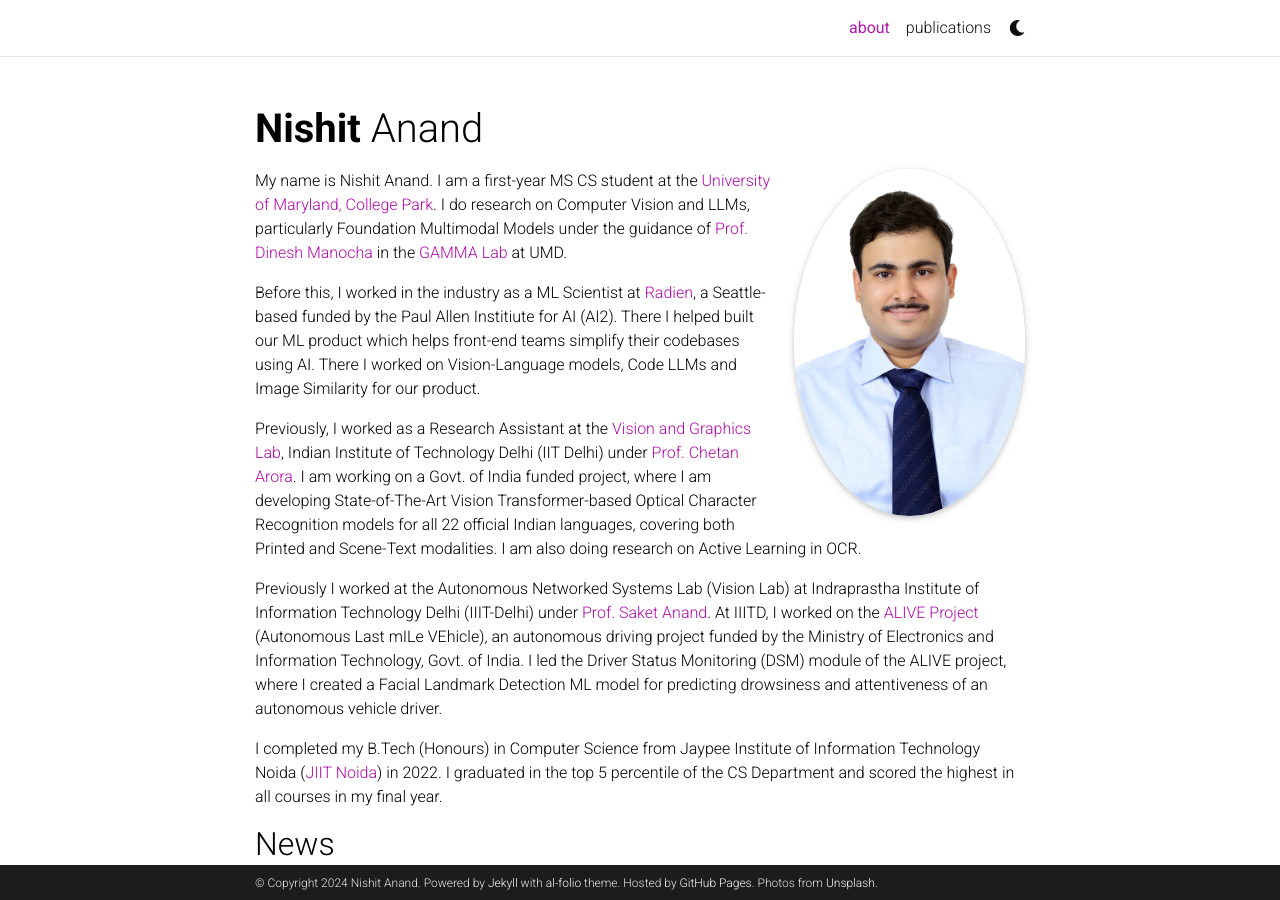
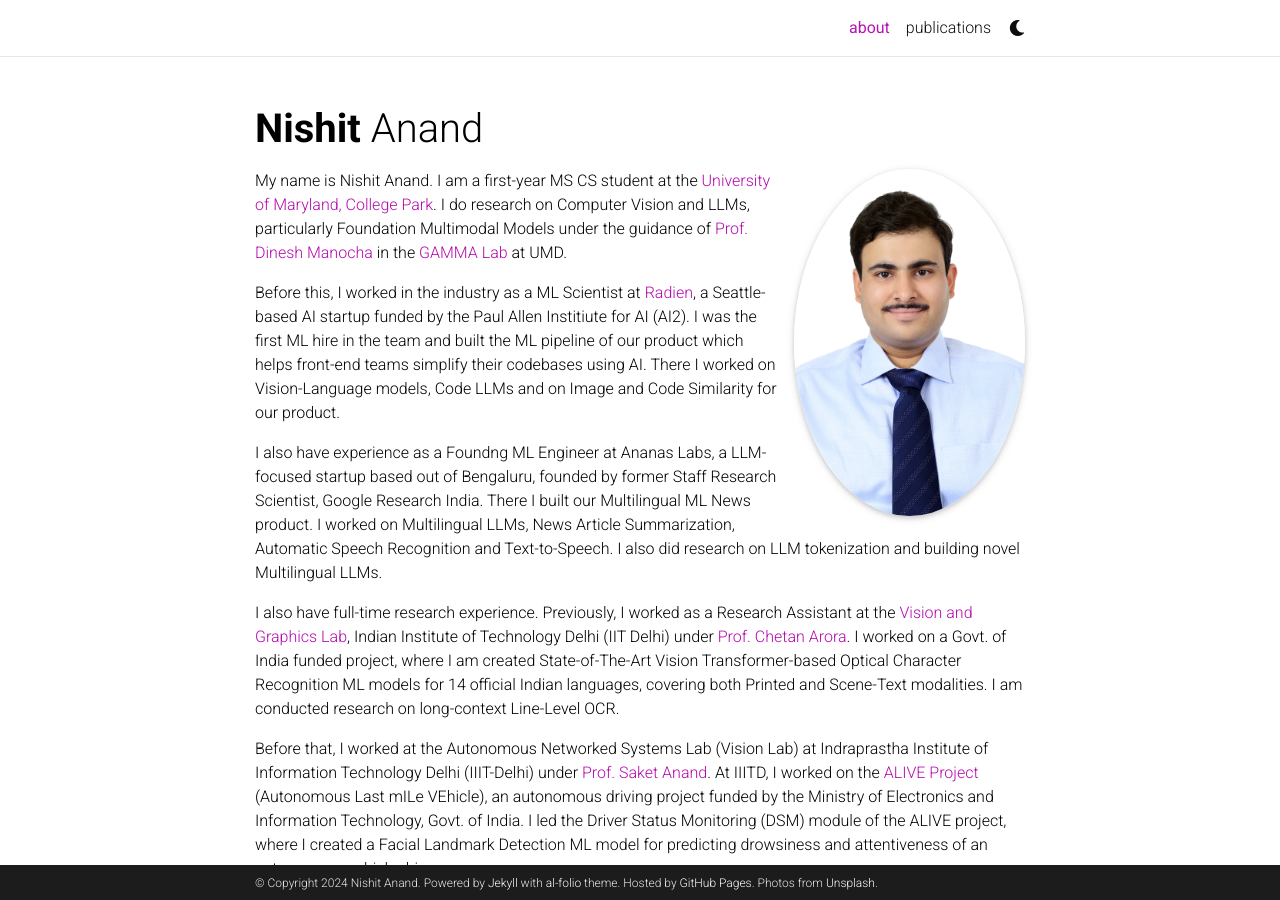
Before and after one commit to nishitanand/nishitanand.github.io, a Jekyll site: the page built from _pages/about.md, in a window 1280 px wide and 900 px high. Built offline with Jekyll 4.4.1, drawn with Linux system fonts in a browser that asks for light colours; full-size pictures stand in for the smaller copies a plugin makes; comment, search, counter and statistics services are not loaded; a style sheet for code colours, icons or effects is not loaded.

Commit message:
Update about.md

```diff
--- a/_pages/about.md
+++ b/_pages/about.md
@@ -16,12 +16,14 @@ social: false  # includes social icons at the bottom of the page
 
 My name is Nishit Anand. I am a first-year MS CS student at the [University of Maryland, College Park](https://www.cs.umd.edu/). I do research on Computer Vision and LLMs, particularly Foundation Multimodal Models under the guidance of [Prof. Dinesh Manocha](https://www.cs.umd.edu/people/dmanocha) in the [GAMMA Lab](https://gamma.umd.edu/) at UMD.
 
-Before this, I worked in the industry as a ML Scientist at [Radien](https://radien.app/), a Seattle-based funded by the Paul Allen Institiute for AI (AI2). There I helped built our ML product which helps front-end teams simplify their codebases using AI. There I worked on Vision-Language models, Code LLMs and Image Similarity for our product.
+Before this, I worked in the industry as a ML Scientist at [Radien](https://radien.app/), a Seattle-based AI startup funded by the Paul Allen Institiute for AI (AI2). I was the first ML hire in the team and built the ML pipeline of our product which helps front-end teams simplify their codebases using AI. There I worked on Vision-Language models, Code LLMs and on Image and Code Similarity for our product.
+
+I also have experience as a Foundng ML Engineer at Ananas Labs, a LLM-focused startup based out of Bengaluru, founded by former Staff Research Scientist, Google Research India. There I built our Multilingual ML News product. I worked on Multilingual LLMs, News Article Summarization, Automatic Speech Recognition and Text-to-Speech. I also did research on LLM tokenization and building novel Multilingual LLMs.
 
 
-Previously, I worked as a Research Assistant at the [Vision and Graphics Lab](https://vision-iitd.github.io/), Indian Institute of Technology Delhi (IIT Delhi) under [Prof. Chetan Arora](https://www.cse.iitd.ac.in/~chetan/). I am working on a Govt. of India funded project, where I am developing State-of-The-Art Vision Transformer-based Optical Character Recognition models for all 22 official Indian languages, covering both Printed and Scene-Text modalities. I am also doing research on Active Learning in OCR.
+I also have full-time research experience. Previously, I worked as a Research Assistant at the [Vision and Graphics Lab](https://vision-iitd.github.io/), Indian Institute of Technology Delhi (IIT Delhi) under [Prof. Chetan Arora](https://www.cse.iitd.ac.in/~chetan/). I worked on a Govt. of India funded project, where I am created State-of-The-Art Vision Transformer-based Optical Character Recognition ML models for 14 official Indian languages, covering both Printed and Scene-Text modalities. I am conducted research on long-context Line-Level OCR.
 
-Previously I worked at the Autonomous Networked Systems Lab (Vision Lab) at Indraprastha Institute of Information Technology Delhi (IIIT-Delhi) under [Prof. Saket Anand](https://www.iiitd.ac.in/anands). At IIITD, I worked on the [ALIVE Project](https://sites.google.com/iiitd.ac.in/iiitd-alive/home) (Autonomous Last mILe VEhicle), an autonomous driving project funded by the Ministry of Electronics and Information Technology, Govt. of India. I led the Driver Status Monitoring (DSM) module of the ALIVE project, where I  created a Facial Landmark Detection ML model for predicting drowsiness and attentiveness of an autonomous vehicle driver.
+Before that, I worked at the Autonomous Networked Systems Lab (Vision Lab) at Indraprastha Institute of Information Technology Delhi (IIIT-Delhi) under [Prof. Saket Anand](https://www.iiitd.ac.in/anands). At IIITD, I worked on the [ALIVE Project](https://sites.google.com/iiitd.ac.in/iiitd-alive/home) (Autonomous Last mILe VEhicle), an autonomous driving project funded by the Ministry of Electronics and Information Technology, Govt. of India. I led the Driver Status Monitoring (DSM) module of the ALIVE project, where I  created a Facial Landmark Detection ML model for predicting drowsiness and attentiveness of an autonomous vehicle driver.
 
 I completed my B.Tech (Honours) in Computer Science from Jaypee Institute of Information Technology Noida ([JIIT Noida](https://www.jiit.ac.in/)) in 2022. I graduated in the top 5 percentile of the CS Department and scored the highest in all courses in my final year.
 
```
